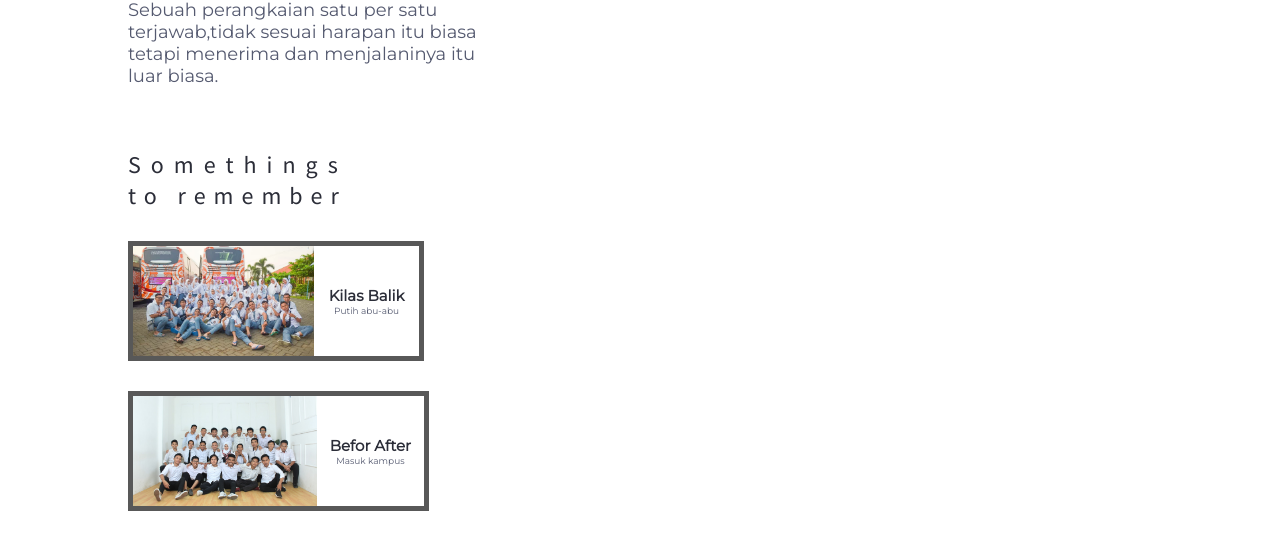
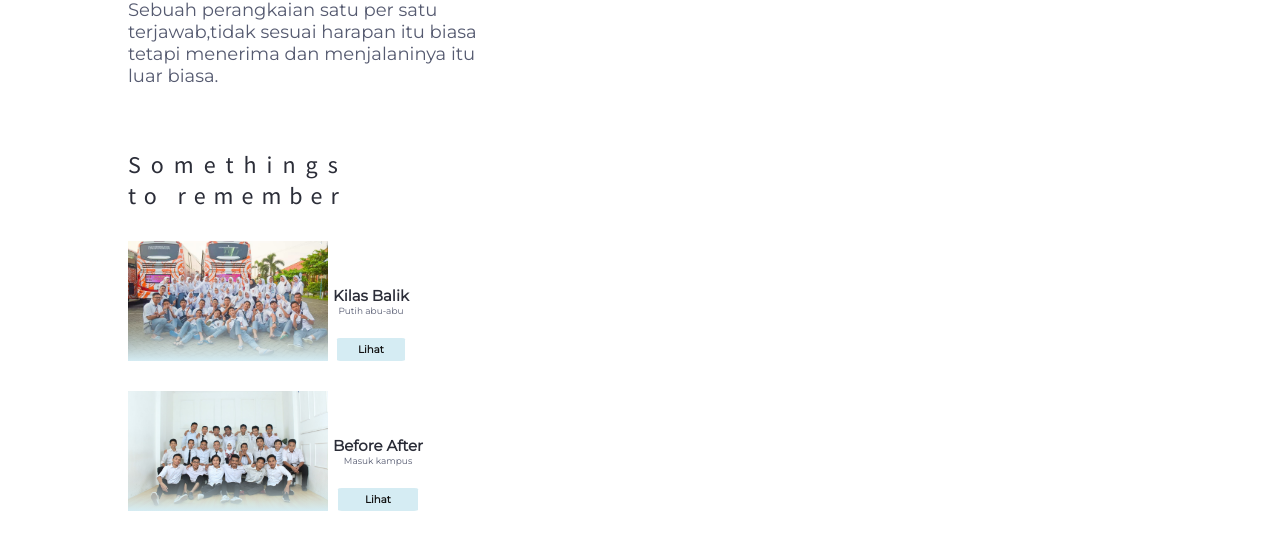
Before and after one commit to rizkysr90/blog, a plain HTML site: page index.html in a window 1280 px wide. Shown: the part 166-716 px from the top of the page. Drawn offline with Linux system fonts and the light colour scheme.

Commit message:
change hover

```diff
--- a/index.html
+++ b/index.html
@@ -32,20 +32,24 @@
 
             </div>
             <div class ="art-container">
-                <a href = "#" class = "sideinfo">
-                    <div class = "photo-horizontal-1 size-img"></div>
+                <div class = "sideinfo">
+                    <a class = "yay" href =#><div class = "photo-horizontal-1 size-img"></div></a>
                     <div class ="side-text">
-                        <h3>Kilas Balik</h4>
+                        <h3>Kilas Balik</h3>
                         <span>Putih abu-abu</span>
+                        <a href = "#">Lihat</a>
                     </div>
-                </a>
-                <a href = "#" class = "sideinfo position1 position-content">
-                   <div class = "photo-horizontal-3 size-img"></div>
+
+                </div>
+                <div class = "sideinfo position1 position-content">
+                   <a class ="yay href ="#"><div class = "photo-horizontal-3 size-img"></div></a>
                    <div class ="side-text order1">
-                        <h3>Befor After</h4>
+                        <h3>Before After</h3>
                         <span>Masuk kampus</span>
+                        <a href = "#">Lihat</a>
                     </div>
-                </a>
+
+                </div>
                 <!-- next post <a href = "#" class = "sideinfo position2 position-content">
                     <img class = "photo-horizontal-3" src ="img/post3.jpg">
                     <div class ="side-text order2">
--- a/style.css
+++ b/style.css
@@ -70,16 +70,20 @@ main {
 }
 .art-container .photo-horizontal-1 {
 
-    background: black url(img/post1.jpg) center no-repeat;
+    background:
+                linear-gradient(to top, rgb(213,236,243),transparent 40%),
+                url(img/post1.jpg) center no-repeat;
     background-size: cover;
+    transition: linear-background .5s cubic-bezier(.24,.56,.58,.78);
 
 }
 .art-container .photo-horizontal-3 {
-    background: black url(img/post2.jpg) center no-repeat;
+    background:  linear-gradient(to top, rgb(213,236,243),transparent 30%),
+                url(img/post2.jpg) center no-repeat;
     background-size: cover;
+    transition: linear-background .5s cubic-bezier(.24,.56,.58,.78);
 }
 .position1 {
-    position: absolute;
     top: 110px;
 }
 .position-content {
@@ -94,7 +98,7 @@ main {
     display: flex;
     flex-direction: row;
     height: 120px;
-    border: 5px solid rgba(18, 18, 18, 70%);
+
 }
 .side-text {
     display: flex;
@@ -107,6 +111,8 @@ main {
     padding: 5px;
     text-align: center;
     font-size: .8em;
+    position: relative;
+    overflow: hidden;
 }
 .side-text span {
     font-size: .7em;
@@ -115,9 +121,6 @@ main {
 .desc-box{
     display: table;
 
-}
-.position1 img {
-    order: 1;
 }
 /* Styling Content */
 .text-logo {
@@ -174,3 +177,41 @@ h1,h2,h3 {
 .content .second-row {
     letter-spacing: 8px;
 }
+
+.side-text a {
+    align-self: center;
+    width: 80%;
+    position: absolute;
+    bottom:0;
+    padding: 5px 7px;
+    font-size: .8em;
+    font-weight: bold;
+    background-color: rgb(213,236,243);
+    color: #121212;
+    border-radius: 5%;
+    transition: background-color .5s cubic-bezier(.24,.56,.58,.78);
+}
+
+.side-text a:hover {
+    background-color: #fbe786;
+}
+
+.photo-horizontal-1:hover {
+    background:
+    linear-gradient(to top, #fbe786,transparent 40%),
+    url(img/post1.jpg) center no-repeat;
+background-size: cover;
+}
+
+.photo-horizontal-3:hover {
+    background:
+    linear-gradient(to top, #fbe786,transparent 40%),
+    url(img/post2.jpg) center no-repeat;
+background-size: cover;
+}
+
+@media (max-width:321px) {
+    .content {
+        width: 90%;
+    }
+}
```
